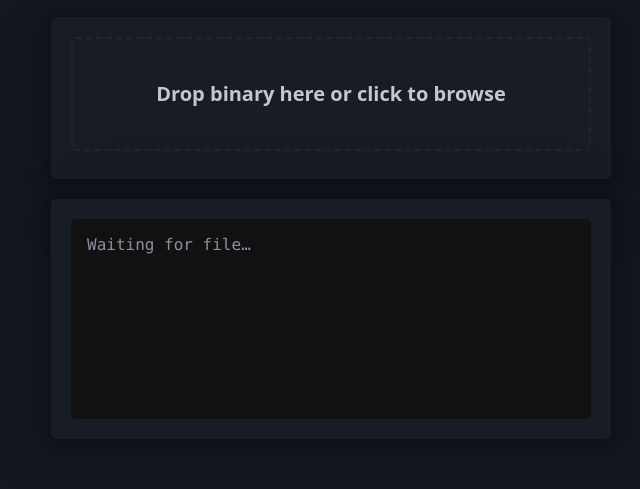
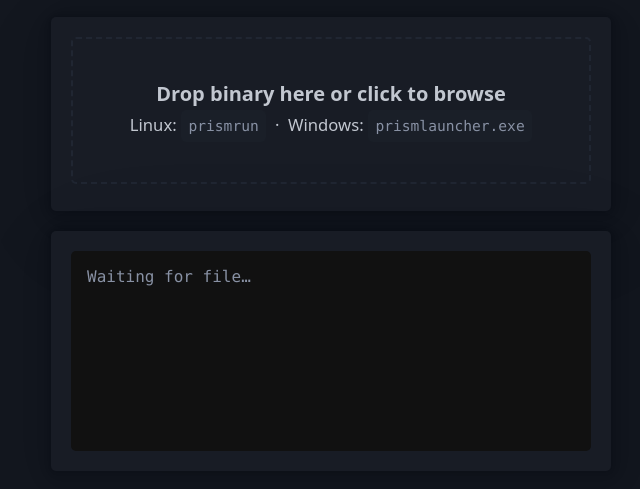
Before and after one commit to akdev1l/prism-patcher, a website built with Vite: page index.html in a window 1280 px wide. Shown: the part 133-622 px from the top of the page, without its empty margins (309-949 px from the left). Built offline with nearby package versions, Linux system fonts and the light colour scheme.

Commit message:
chore: add input label and filter

```diff
--- a/index.html
+++ b/index.html
@@ -50,6 +50,10 @@
     <article>
       <label id="drop-zone" for="file-input">
         <strong>Drop binary here or click to browse</strong>
+        <br />
+        <small>
+          Linux: <code>prismrun</code> &nbsp;·&nbsp; Windows: <code>prismlauncher.exe</code>
+        </small>
         <input type="file" id="file-input" />
       </label>
     </article>
--- a/src/main.ts
+++ b/src/main.ts
@@ -28,6 +28,8 @@ function kmpSearch(haystack: Uint8Array, needle: Uint8Array): number[] {
 }
 
 const fileInput   = document.getElementById("file-input")    as HTMLInputElement;
+
+fileInput.accept = navigator.userAgent.includes("Windows") ? ".exe" : "";
 const dropZone    = document.getElementById("drop-zone")     as HTMLElement;
 const logEl       = document.getElementById("log")           as HTMLPreElement;
 const downloadWrap = document.getElementById("download-wrap") as HTMLElement;
```
